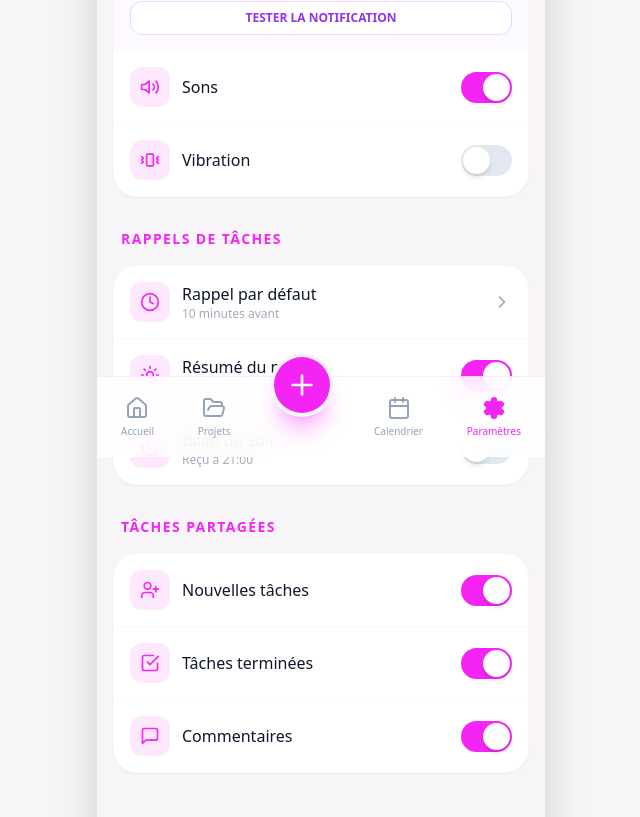
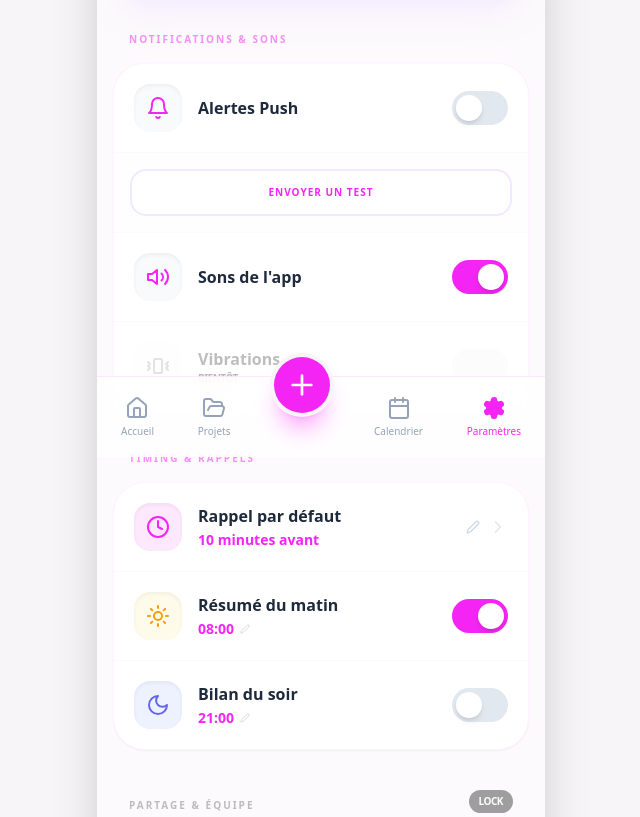
Before and after one commit to FPH-DEV89/ZenFlow, a Next.js app: page /settings in a window 1280 px wide. Shown: the part 343-1160 px from the top of the page, without its empty margins (319-959 px from the left). Built offline with nearby package versions, Linux system fonts and the light colour scheme.

Commit message:
UI: Amélioration des reglages et interactivite

```diff
--- a/src/app/settings/page.tsx
+++ b/src/app/settings/page.tsx
@@ -1,199 +1,264 @@
 'use client';
 
-import { ArrowLeft, BellRing, Bell, Volume2, Vibrate, Clock, Sun, Moon, UserPlus, CheckSquare, MessageSquare, ChevronRight } from 'lucide-react';
+import { useState, useEffect } from 'react';
+import { ArrowLeft, BellRing, Bell, Volume2, Vibrate, Clock, Sun, Moon, UserPlus, CheckSquare, MessageSquare, ChevronRight, Edit2 } from 'lucide-react';
 import Link from 'next/link';
 import BottomNav from '@/components/BottomNav';
 
 export default function Settings() {
+  const [mounted, setMounted] = useState(false);
+  const [settings, setSettings] = useState({
+    pushEnabled: false,
+    sounds: true,
+    vibration: false,
+    defaultReminder: 10,
+    morningSummaryEnabled: true,
+    morningSummaryTime: '08:00',
+    eveningSummaryEnabled: false,
+    eveningSummaryTime: '21:00',
+    newTasks: true,
+    completedTasks: true,
+    comments: true,
+  });
+
+  const [showReminderPicker, setShowReminderPicker] = useState(false);
+
+  // Load settings from localStorage
+  useEffect(() => {
+    setMounted(true);
+    const savedSettings = localStorage.getItem('zenflow_settings');
+    if (savedSettings) {
+      try {
+        setSettings(prev => ({ ...prev, ...JSON.parse(savedSettings) }));
+      } catch (e) {
+        console.error('Failed to parse saved settings', e);
+      }
+    }
+  }, []);
+
+  // Save settings to localStorage
+  useEffect(() => {
+    if (mounted) {
+      localStorage.setItem('zenflow_settings', JSON.stringify(settings));
+    }
+  }, [settings, mounted]);
+
+  const updateSetting = (key: keyof typeof settings, value: any) => {
+    setSettings(prev => ({ ...prev, [key]: value }));
+  };
+
+  if (!mounted) return null;
+
   return (
     <>
-      <header className="sticky top-0 z-10 bg-[#f8f5f8]/80 backdrop-blur-md px-4 py-6 flex items-center justify-between border-b border-[#f425f4]/10">
-        <Link href="/" className="w-10 h-10 flex items-center justify-center rounded-full hover:bg-[#f425f4]/10 transition-colors">
+      <header className="sticky top-0 z-50 bg-white/80 backdrop-blur-xl px-4 py-6 flex items-center justify-between border-b border-[#f425f4]/5">
+        <Link href="/" className="w-10 h-10 flex items-center justify-center rounded-full bg-slate-50 hover:bg-[#f425f4]/10 transition-all active:scale-90">
           <ArrowLeft size={24} className="text-slate-900" />
         </Link>
-        <h1 className="text-xl font-bold tracking-tight text-center flex-1">Paramètres de Notifications</h1>
+        <h1 className="text-xl font-black tracking-tight text-center flex-1 bg-gradient-to-r from-slate-900 to-[#f425f4] bg-clip-text text-transparent italic">Zen Réglages</h1>
         <div className="w-10 h-10"></div>
       </header>
 
-      <main className="flex-1 overflow-y-auto pb-24">
-        <div className="px-4 py-6">
-          <div className="bg-gradient-to-r from-[#f425f4]/20 to-[#f425f4]/5 rounded-2xl p-4 flex items-center gap-4">
-            <div className="w-12 h-12 rounded-full bg-[#f425f4] flex items-center justify-center text-white">
-              <BellRing size={24} />
+      <main className="flex-1 overflow-y-auto pb-32 bg-[#fcfafc]">
+        <div className="px-4 py-8">
+          <div className="bg-gradient-to-br from-white to-[#f425f4]/5 rounded-[2.5rem] p-6 flex flex-col items-center text-center shadow-xl shadow-purple-100/50 border border-white relative overflow-hidden">
+            <div className="absolute top-0 right-0 w-32 h-32 bg-[#f425f4]/10 blur-[50px] rounded-full -mr-16 -mt-16"></div>
+            <div className="w-20 h-20 rounded-3xl bg-[#f425f4] flex items-center justify-center text-white shadow-2xl shadow-purple-300 relative z-10 mb-4 transform -rotate-3">
+              <BellRing size={40} strokeWidth={1.5} />
             </div>
-            <div>
-              <h2 className="font-semibold">ZenFlow Focus</h2>
-              <p className="text-sm opacity-70">Gérez vos interruptions intelligemment.</p>
-            </div>
+            <h2 className="text-2xl font-black text-slate-900 mb-1">Concentration Zen</h2>
+            <p className="text-slate-500 text-sm max-w-[200px]">Votre temps est précieux. Gérez vos rappels avec soin.</p>
           </div>
         </div>
 
-        <section className="px-4 mb-8">
-          <h3 className="text-[#f425f4] font-bold text-sm uppercase tracking-widest mb-4 px-2">Alertes Générales</h3>
-          <div className="bg-white rounded-3xl overflow-hidden shadow-sm border border-[#f425f4]/5">
-            <div className="flex items-center justify-between p-4 border-b border-[#f425f4]/5">
-              <div className="flex items-center gap-3">
-                <div className="w-10 h-10 rounded-xl bg-[#f425f4]/10 text-[#f425f4] flex items-center justify-center">
-                  <Bell size={20} />
+        <section className="px-4 mb-10">
+          <h3 className="text-[#f425f4] font-black text-[10px] uppercase tracking-[0.2em] mb-4 px-4 opacity-50">Notifications & Sons</h3>
+          <div className="bg-white rounded-[2rem] overflow-hidden shadow-sm border border-[#f425f4]/5">
+            <div className="flex items-center justify-between p-5 border-b border-slate-50">
+              <div className="flex items-center gap-4">
+                <div className="w-12 h-12 rounded-2xl bg-slate-50 text-[#f425f4] flex items-center justify-center shadow-inner">
+                  <Bell size={24} />
                 </div>
-                <span className="font-medium">Notifications Push</span>
+                <span className="font-bold text-slate-800">Alertes Push</span>
               </div>
-              <label className="relative flex h-[31px] w-[51px] cursor-pointer items-center rounded-full border-none bg-slate-200 p-0.5 has-[:checked]:justify-end has-[:checked]:bg-[#f425f4] transition-all">
-                <div className="h-full w-[27px] rounded-full bg-white shadow-md"></div>
+              <label className="relative flex h-[34px] w-[56px] cursor-pointer items-center rounded-full p-1 transition-all duration-300" style={{ backgroundColor: settings.pushEnabled ? '#f425f4' : '#e2e8f0' }}>
+                <div className={`h-[26px] w-[26px] rounded-full bg-white shadow-md transform transition-transform duration-300 ease-spring ${settings.pushEnabled ? 'translate-x-[22px]' : 'translate-x-0'}`}></div>
                 <input
                   type="checkbox"
                   className="invisible absolute"
+                  checked={settings.pushEnabled}
                   onChange={async (e) => {
-                    if (e.target.checked) {
+                    const checked = e.target.checked;
+                    if (checked) {
                       const { subscribeToPush } = await import('@/lib/push');
                       const success = await subscribeToPush();
                       if (success) {
-                        alert('Notifications activées avec succès ! 🎉');
-                      } else {
-                        e.target.checked = false;
+                        updateSetting('pushEnabled', true);
                       }
+                    } else {
+                      updateSetting('pushEnabled', false);
                     }
                   }}
                 />
               </label>
             </div>
 
-            <div className="p-4 bg-purple-50/50 border-t border-[#f425f4]/5">
+            <div className="p-4 bg-purple-50/20 border-b border-slate-50">
               <button
                 onClick={async () => {
                   const res = await fetch('/api/push/send', { method: 'POST' });
-                  if (res.ok) alert('Notification de test envoyée !');
+                  if (!res.ok) alert('Activez les notifications pour tester.');
                 }}
-                className="w-full py-2 bg-white border border-purple-200 rounded-xl text-xs font-bold text-purple-600 hover:bg-purple-100 transition-colors"
+                className="w-full py-3.5 bg-white border-2 border-purple-100 rounded-2xl text-[10px] font-black tracking-widest text-[#f425f4] hover:bg-white hover:shadow-lg active:scale-95 transition-all"
               >
-                TESTER LA NOTIFICATION
+                ENVOYER UN TEST
               </button>
             </div>
 
-            <div className="flex items-center justify-between p-4 border-b border-[#f425f4]/5">
-              <div className="flex items-center gap-3">
-                <div className="w-10 h-10 rounded-xl bg-[#f425f4]/10 text-[#f425f4] flex items-center justify-center">
-                  <Volume2 size={20} />
+            <div className="flex items-center justify-between p-5 border-b border-slate-50">
+              <div className="flex items-center gap-4">
+                <div className="w-12 h-12 rounded-2xl bg-slate-50 text-[#f425f4] flex items-center justify-center shadow-inner">
+                  <Volume2 size={24} />
                 </div>
-                <span className="font-medium">Sons</span>
+                <span className="font-bold text-slate-800">Sons de l'app</span>
               </div>
-              <label className="relative flex h-[31px] w-[51px] cursor-pointer items-center rounded-full border-none bg-slate-200 p-0.5 has-[:checked]:justify-end has-[:checked]:bg-[#f425f4] transition-all">
-                <div className="h-full w-[27px] rounded-full bg-white shadow-md"></div>
-                <input type="checkbox" className="invisible absolute" defaultChecked />
+              <label className="relative flex h-[34px] w-[56px] cursor-pointer items-center rounded-full p-1 transition-all duration-300" style={{ backgroundColor: settings.sounds ? '#f425f4' : '#e2e8f0' }}>
+                <div className={`h-[26px] w-[26px] rounded-full bg-white shadow-md transform transition-transform duration-300 ease-spring ${settings.sounds ? 'translate-x-[22px]' : 'translate-x-0'}`}></div>
+                <input type="checkbox" className="invisible absolute" checked={settings.sounds} onChange={(e) => updateSetting('sounds', e.target.checked)} />
               </label>
             </div>
 
-            <div className="flex items-center justify-between p-4">
-              <div className="flex items-center gap-3">
-                <div className="w-10 h-10 rounded-xl bg-[#f425f4]/10 text-[#f425f4] flex items-center justify-center">
-                  <Vibrate size={20} />
+            <div className="flex items-center justify-between p-5 opacity-30 grayscale cursor-not-allowed">
+              <div className="flex items-center gap-4">
+                <div className="w-12 h-12 rounded-2xl bg-slate-50 text-slate-400 flex items-center justify-center">
+                  <Vibrate size={24} />
                 </div>
-                <span className="font-medium">Vibration</span>
+                <div className="flex flex-col">
+                  <span className="font-bold text-slate-800">Vibrations</span>
+                  <span className="text-[10px] font-black tracking-tighter">BIENTÔT</span>
+                </div>
               </div>
-              <label className="relative flex h-[31px] w-[51px] cursor-pointer items-center rounded-full border-none bg-slate-200 p-0.5 has-[:checked]:justify-end has-[:checked]:bg-[#f425f4] transition-all">
-                <div className="h-full w-[27px] rounded-full bg-white shadow-md"></div>
-                <input type="checkbox" className="invisible absolute" />
-              </label>
+              <div className="h-[34px] w-[56px] rounded-full bg-slate-100"></div>
             </div>
           </div>
         </section>
 
-        <section className="px-4 mb-8">
-          <h3 className="text-[#f425f4] font-bold text-sm uppercase tracking-widest mb-4 px-2">Rappels de Tâches</h3>
-          <div className="bg-white rounded-3xl overflow-hidden shadow-sm border border-[#f425f4]/5">
-            <div className="flex items-center justify-between p-4 border-b border-[#f425f4]/5">
-              <div className="flex items-center gap-3">
-                <div className="w-10 h-10 rounded-xl bg-[#f425f4]/10 text-[#f425f4] flex items-center justify-center">
-                  <Clock size={20} />
+        <section className="px-4 mb-10">
+          <h3 className="text-[#f425f4] font-black text-[10px] uppercase tracking-[0.2em] mb-4 px-4 opacity-50">Timing & Rappels</h3>
+          <div className="bg-white rounded-[2rem] overflow-hidden shadow-sm border border-[#f425f4]/5">
+            {/* Default Reminder Picker */}
+            <div
+              onClick={() => setShowReminderPicker(!showReminderPicker)}
+              className="flex items-center justify-between p-5 border-b border-slate-50 cursor-pointer hover:bg-slate-50/50 transition-all group"
+            >
+              <div className="flex items-center gap-4">
+                <div className="w-12 h-12 rounded-2xl bg-[#f425f4]/10 text-[#f425f4] flex items-center justify-center shadow-inner group-hover:scale-110 transition-transform">
+                  <Clock size={24} />
                 </div>
                 <div className="flex flex-col">
-                  <span className="font-medium">Rappel par défaut</span>
-                  <span className="text-xs opacity-60 text-slate-500">10 minutes avant</span>
+                  <span className="font-bold text-slate-800">Rappel par défaut</span>
+                  <span className="text-sm text-[#f425f4] font-black mt-0.5">{settings.defaultReminder} minutes avant</span>
                 </div>
               </div>
-              <ChevronRight size={20} className="text-slate-400" />
+              <div className="flex items-center gap-2">
+                 <Edit2 size={14} className="text-slate-300 group-hover:text-[#f425f4] transition-colors" />
+                 <ChevronRight size={20} className={`text-slate-200 transition-all ${showReminderPicker ? 'rotate-90 text-[#f425f4]' : ''}`} />
+              </div>
             </div>
 
-            <div className="flex items-center justify-between p-4 border-b border-[#f425f4]/5">
-              <div className="flex items-center gap-3">
-                <div className="w-10 h-10 rounded-xl bg-[#f425f4]/10 text-[#f425f4] flex items-center justify-center">
-                  <Sun size={20} />
+            {showReminderPicker && (
+              <div className="bg-slate-50/50 p-4 flex flex-wrap gap-2 justify-center border-b border-slate-100 animate-in fade-in slide-in-from-top-2 duration-300">
+                {[5, 10, 15, 30, 60].map(min => (
+                  <button
+                    key={min}
+                    onClick={() => {
+                      updateSetting('defaultReminder', min);
+                      setShowReminderPicker(false);
+                    }}
+                    className={`h-12 w-16 flex items-center justify-center rounded-2xl text-xs font-black transition-all transform active:scale-90 ${settings.defaultReminder === min ? 'bg-[#f425f4] text-white shadow-lg shadow-purple-200' : 'bg-white text-slate-500 border border-slate-100 hover:border-[#f425f4]/30'}`}
+                  >
+                    {min}M
+                  </button>
+                ))}
+              </div>
+            )}
+
+            {/* Morning Summary */}
+            <div className="flex items-center justify-between p-5 border-b border-slate-50 relative overflow-hidden group">
+              <div className="flex items-center gap-4">
+                <div className="w-12 h-12 rounded-2xl bg-amber-50 text-amber-500 flex items-center justify-center shadow-inner group-hover:rotate-12 transition-transform">
+                  <Sun size={24} />
                 </div>
                 <div className="flex flex-col">
-                  <span className="font-medium">Résumé du matin</span>
-                  <span className="text-xs opacity-60 text-slate-500">Reçu à 08:00</span>
+                  <span className="font-bold text-slate-800">Résumé du matin</span>
+                  <div className="flex items-center gap-1.5 mt-0.5">
+                    <span className="text-sm text-[#f425f4] font-black">{settings.morningSummaryTime}</span>
+                    <Edit2 size={10} className="text-slate-300" />
+                  </div>
                 </div>
               </div>
-              <label className="relative flex h-[31px] w-[51px] cursor-pointer items-center rounded-full border-none bg-slate-200 p-0.5 has-[:checked]:justify-end has-[:checked]:bg-[#f425f4] transition-all">
-                <div className="h-full w-[27px] rounded-full bg-white shadow-md"></div>
-                <input type="checkbox" className="invisible absolute" defaultChecked />
-              </label>
+              <div className="flex items-center gap-4">
+                <input
+                  type="time"
+                  className="absolute inset-x-0 top-0 bottom-0 opacity-0 cursor-pointer z-10 w-[75%]"
+                  value={settings.morningSummaryTime}
+                  onChange={(e) => updateSetting('morningSummaryTime', e.target.value)}
+                />
+                <label className="relative flex h-[34px] w-[56px] cursor-pointer items-center rounded-full p-1 transition-all duration-300 z-20" style={{ backgroundColor: settings.morningSummaryEnabled ? '#f425f4' : '#e2e8f0' }}>
+                  <div className={`h-[26px] w-[26px] rounded-full bg-white shadow-md transform transition-transform duration-300 ease-spring ${settings.morningSummaryEnabled ? 'translate-x-[22px]' : 'translate-x-0'}`}></div>
+                  <input type="checkbox" className="invisible absolute" checked={settings.morningSummaryEnabled} onChange={(e) => updateSetting('morningSummaryEnabled', e.target.checked)} />
+                </label>
+              </div>
             </div>
 
-            <div className="flex items-center justify-between p-4">
-              <div className="flex items-center gap-3">
-                <div className="w-10 h-10 rounded-xl bg-[#f425f4]/10 text-[#f425f4] flex items-center justify-center">
-                  <Moon size={20} />
+            {/* Evening Summary */}
+            <div className="flex items-center justify-between p-5 relative overflow-hidden group">
+              <div className="flex items-center gap-4">
+                <div className="w-12 h-12 rounded-2xl bg-indigo-50 text-indigo-500 flex items-center justify-center shadow-inner group-hover:-rotate-12 transition-transform">
+                  <Moon size={24} />
                 </div>
                 <div className="flex flex-col">
-                  <span className="font-medium">Bilan du soir</span>
-                  <span className="text-xs opacity-60 text-slate-500">Reçu à 21:00</span>
+                  <span className="font-bold text-slate-800">Bilan du soir</span>
+                  <div className="flex items-center gap-1.5 mt-0.5">
+                    <span className="text-sm text-[#f425f4] font-black">{settings.eveningSummaryTime}</span>
+                    <Edit2 size={10} className="text-slate-300" />
+                  </div>
                 </div>
               </div>
-              <label className="relative flex h-[31px] w-[51px] cursor-pointer items-center rounded-full border-none bg-slate-200 p-0.5 has-[:checked]:justify-end has-[:checked]:bg-[#f425f4] transition-all">
-                <div className="h-full w-[27px] rounded-full bg-white shadow-md"></div>
-                <input type="checkbox" className="invisible absolute" />
-              </label>
+              <div className="flex items-center gap-4">
+                <input
+                  type="time"
+                  className="absolute inset-x-0 top-0 bottom-0 opacity-0 cursor-pointer z-10 w-[75%]"
+                  value={settings.eveningSummaryTime}
+                  onChange={(e) => updateSetting('eveningSummaryTime', e.target.value)}
+                />
+                <label className="relative flex h-[34px] w-[56px] cursor-pointer items-center rounded-full p-1 transition-all duration-300 z-20" style={{ backgroundColor: settings.eveningSummaryEnabled ? '#f425f4' : '#e2e8f0' }}>
+                  <div className={`h-[26px] w-[26px] rounded-full bg-white shadow-md transform transition-transform duration-300 ease-spring ${settings.eveningSummaryEnabled ? 'translate-x-[22px]' : 'translate-x-0'}`}></div>
+                  <input type="checkbox" className="invisible absolute" checked={settings.eveningSummaryEnabled} onChange={(e) => updateSetting('eveningSummaryEnabled', e.target.checked)} />
+                </label>
+              </div>
             </div>
           </div>
         </section>
 
-        <section className="px-4 mb-8">
-          <h3 className="text-[#f425f4] font-bold text-sm uppercase tracking-widest mb-4 px-2">Tâches Partagées</h3>
-          <div className="bg-white rounded-3xl overflow-hidden shadow-sm border border-[#f425f4]/5">
-            <div className="flex items-center justify-between p-4 border-b border-[#f425f4]/5">
-              <div className="flex items-center gap-3">
-                <div className="w-10 h-10 rounded-xl bg-[#f425f4]/10 text-[#f425f4] flex items-center justify-center">
-                  <UserPlus size={20} />
-                </div>
-                <span className="font-medium">Nouvelles tâches</span>
-              </div>
-              <label className="relative flex h-[31px] w-[51px] cursor-pointer items-center rounded-full border-none bg-slate-200 p-0.5 has-[:checked]:justify-end has-[:checked]:bg-[#f425f4] transition-all">
-                <div className="h-full w-[27px] rounded-full bg-white shadow-md"></div>
-                <input type="checkbox" className="invisible absolute" defaultChecked />
-              </label>
-            </div>
-
-            <div className="flex items-center justify-between p-4 border-b border-[#f425f4]/5">
-              <div className="flex items-center gap-3">
-                <div className="w-10 h-10 rounded-xl bg-[#f425f4]/10 text-[#f425f4] flex items-center justify-center">
-                  <CheckSquare size={20} />
-                </div>
-                <span className="font-medium">Tâches terminées</span>
-              </div>
-              <label className="relative flex h-[31px] w-[51px] cursor-pointer items-center rounded-full border-none bg-slate-200 p-0.5 has-[:checked]:justify-end has-[:checked]:bg-[#f425f4] transition-all">
-                <div className="h-full w-[27px] rounded-full bg-white shadow-md"></div>
-                <input type="checkbox" className="invisible absolute" defaultChecked />
-              </label>
-            </div>
-
-            <div className="flex items-center justify-between p-4">
-              <div className="flex items-center gap-3">
-                <div className="w-10 h-10 rounded-xl bg-[#f425f4]/10 text-[#f425f4] flex items-center justify-center">
-                  <MessageSquare size={20} />
-                </div>
-                <span className="font-medium">Commentaires</span>
-              </div>
-              <label className="relative flex h-[31px] w-[51px] cursor-pointer items-center rounded-full border-none bg-slate-200 p-0.5 has-[:checked]:justify-end has-[:checked]:bg-[#f425f4] transition-all">
-                <div className="h-full w-[27px] rounded-full bg-white shadow-md"></div>
-                <input type="checkbox" className="invisible absolute" defaultChecked />
-              </label>
-            </div>
+        <section className="px-4 mb-20 grayscale opacity-40">
+           <div className="flex items-center justify-between px-4 mb-4">
+             <h3 className="text-[#f425f4] font-black text-[10px] uppercase tracking-[0.2em] mt-2">Partage & Équipe</h3>
+             <span className="text-[10px] bg-slate-900 text-white px-2.5 py-1 rounded-full font-black tracking-tighter">LOCK</span>
+           </div>
+          <div className="bg-white rounded-[2rem] overflow-hidden border border-slate-100 shadow-sm p-4 text-center">
+            <p className="text-[10px] text-slate-500 font-bold uppercase tracking-widest">Fonctionnalités Collaboratives</p>
+            <p className="text-xs text-slate-400 mt-1 italic">Revenez bientôt pour synchroniser votre ZenFlow.</p>
           </div>
         </section>
       </main>
 
       <BottomNav />
+      <style jsx global>{`
+        .ease-spring {
+          transition-timing-function: cubic-bezier(0.175, 0.885, 0.32, 1.275);
+        }
+      `}</style>
     </>
   );
 }
```
